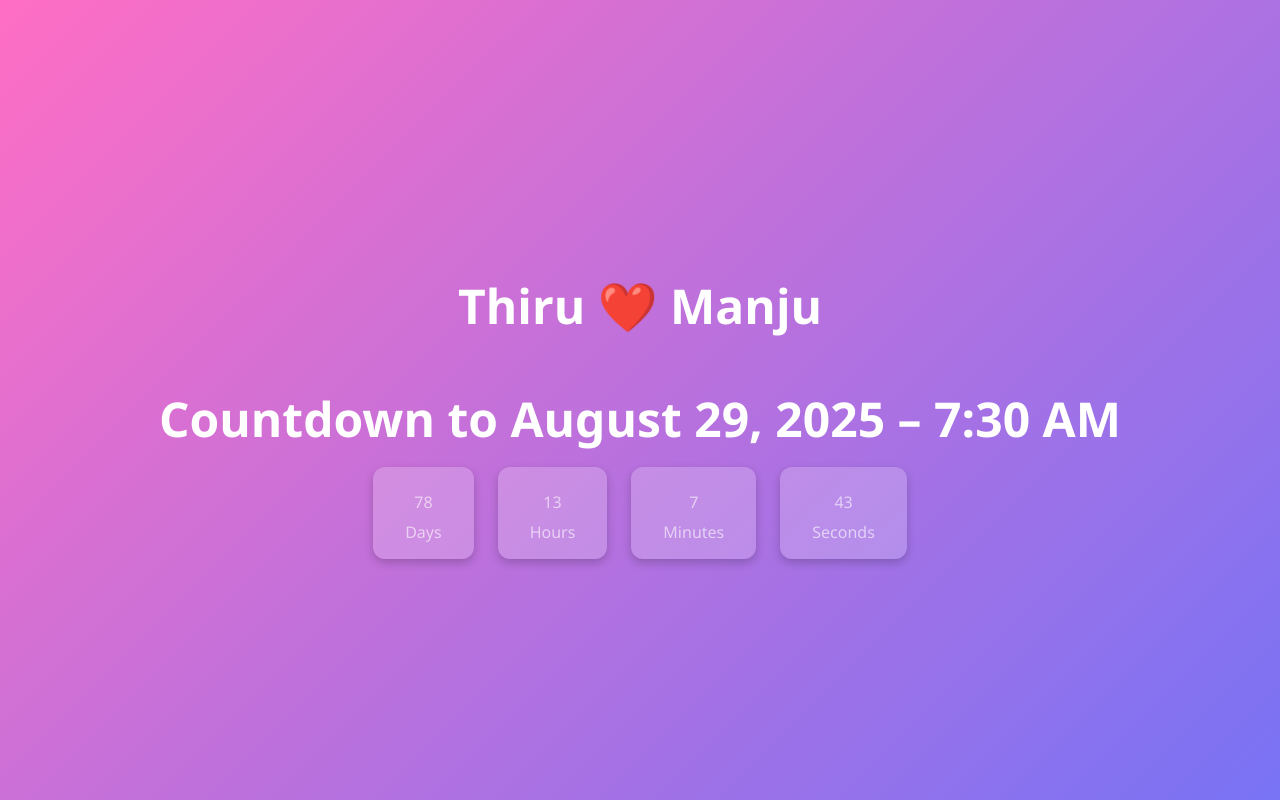
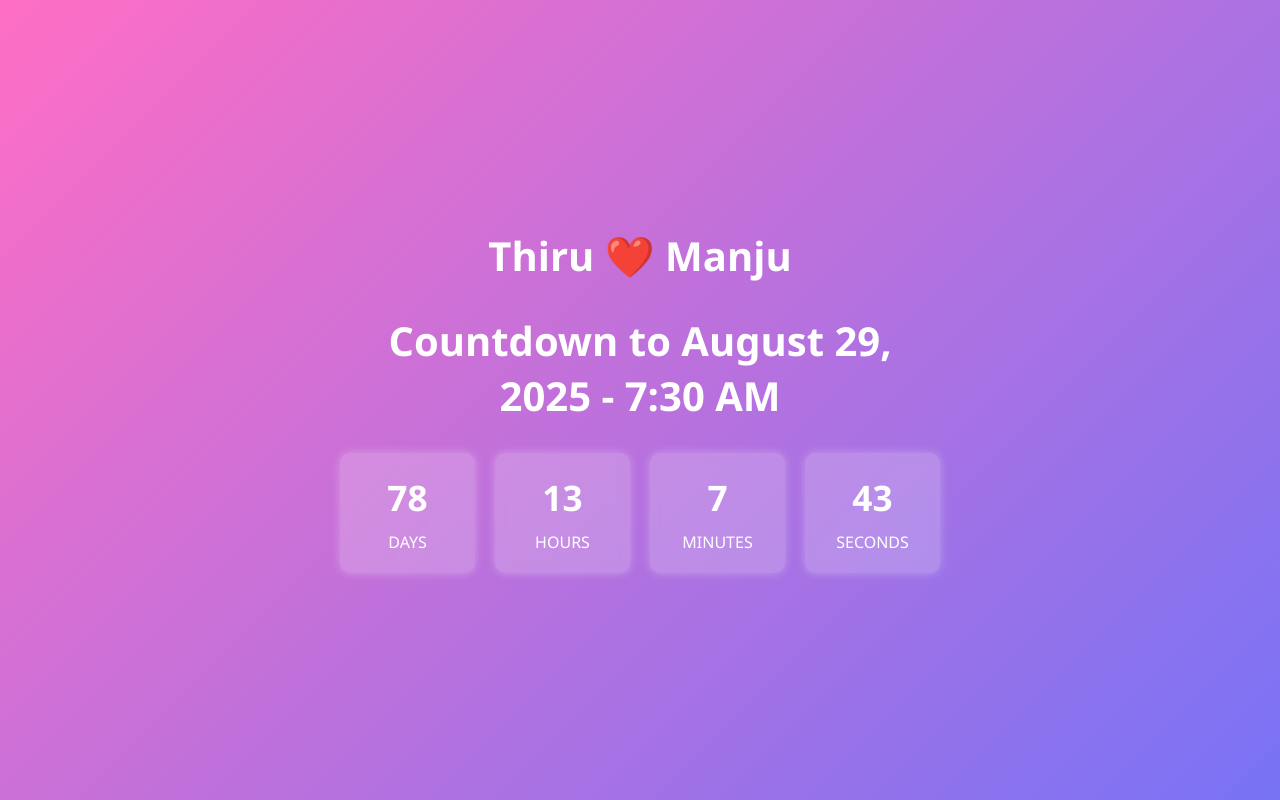
Before and after one commit to aasee/thiruwedsmanju, a plain HTML site: page index.html in a window 1280 px wide. Drawn offline with Linux system fonts and the light colour scheme.

Commit message:
Update index.html

```diff
--- a/index.html
+++ b/index.html
@@ -5,93 +5,124 @@
   <meta name="viewport" content="width=device-width, initial-scale=1.0" />
   <title>Thiru ❤️ Manju</title>
   <style>
-    body {
+    * {
+      box-sizing: border-box;
       margin: 0;
       padding: 0;
-      font-family: 'Segoe UI', Tahoma, Geneva, Verdana, sans-serif;
+    }
+
+    body {
+      height: 100vh;
       display: flex;
       align-items: center;
       justify-content: center;
-      height: 100vh;
+      font-family: 'Segoe UI', Tahoma, Geneva, Verdana, sans-serif;
       background: linear-gradient(135deg, #ff6ec4, #7873f5);
       color: white;
       text-align: center;
-      flex-direction: column;
-      animation: gradientMove 15s ease infinite;
+      padding: 20px;
+    }
+
+    .container {
+      max-width: 600px;
+      width: 100%;
     }
 
     h1 {
-      font-size: 3rem;
-      margin-bottom: 1rem;
+      font-size: 2.5rem;
+      margin-bottom: 30px;
     }
 
     .countdown {
-      font-size: 2.5rem;
       display: flex;
-      gap: 1.5rem;
+      justify-content: space-around;
+      flex-wrap: wrap;
+      gap: 20px;
     }
 
-    .countdown div {
+    .time-box {
+      flex: 1 1 100px;
       background-color: rgba(255, 255, 255, 0.2);
-      padding: 1rem 2rem;
-      border-radius: 12px;
-      box-shadow: 0 4px 10px rgba(0,0,0,0.2);
+      border-radius: 10px;
+      padding: 20px;
+      backdrop-filter: blur(5px);
+      box-shadow: 0 0 10px rgba(255, 255, 255, 0.3);
     }
 
-    .countdown span {
-      display: block;
-      font-size: 1rem;
-      margin-top: 0.5rem;
-      color: #fff9;
+    .time-box h2 {
+      font-size: 2.2rem;
     }
 
-    @keyframes gradientMove {
-      0% {
-        background-position: 0% 50%;
+    .label {
+      margin-top: 10px;
+      font-size: 1rem;
+      text-transform: uppercase;
+    }
+
+    @media (max-width: 500px) {
+      h1 {
+        font-size: 2rem;
       }
-      50% {
-        background-position: 100% 50%;
+
+      .time-box h2 {
+        font-size: 1.8rem;
       }
-      100% {
-        background-position: 0% 50%;
+
+      .label {
+        font-size: 0.9rem;
       }
     }
   </style>
 </head>
 <body>
-  <h1>Thiru ❤️ Manju</h1>
-  <h1>Countdown to August 29, 2025 – 7:30 AM</h1>
-  <div class="countdown" id="countdown">
-    <div><span id="days">--</span><span>Days</span></div>
-    <div><span id="hours">--</span><span>Hours</span></div>
-    <div><span id="minutes">--</span><span>Minutes</span></div>
-    <div><span id="seconds">--</span><span>Seconds</span></div>
+  <div class="container">
+    <h1>Thiru ❤️ Manju</h1>
+    <h1>Countdown to August 29, 2025 - 7:30 AM</h1>
+    <div class="countdown" id="countdown">
+      <div class="time-box">
+        <h2 id="days">0</h2>
+        <div class="label">Days</div>
+      </div>
+      <div class="time-box">
+        <h2 id="hours">0</h2>
+        <div class="label">Hours</div>
+      </div>
+      <div class="time-box">
+        <h2 id="minutes">0</h2>
+        <div class="label">Minutes</div>
+      </div>
+      <div class="time-box">
+        <h2 id="seconds">0</h2>
+        <div class="label">Seconds</div>
+      </div>
+    </div>
   </div>
 
   <script>
-    const countdown = () => {
-      const endDate = new Date('August 29, 2025 07:30:00').getTime();
+    const targetDate = new Date('August 29, 2025 07:30:00').getTime();
+
+    function updateCountdown() {
       const now = new Date().getTime();
-      const diff = endDate - now;
+      const distance = targetDate - now;
 
-      if (diff <= 0) {
-        document.getElementById('countdown').innerHTML = '<div><strong>The time has arrived!</strong></div>';
+      if (distance < 0) {
+        document.getElementById('countdown').innerHTML = '<h2>Time\'s up!</h2>';
         return;
       }
 
-      const days = Math.floor(diff / (1000 * 60 * 60 * 24));
-      const hours = Math.floor((diff % (1000 * 60 * 60 * 24)) / (1000 * 60 * 60));
-      const minutes = Math.floor((diff % (1000 * 60 * 60)) / (1000 * 60));
-      const seconds = Math.floor((diff % (1000 * 60)) / 1000);
+      const days = Math.floor(distance / (1000 * 60 * 60 * 24));
+      const hours = Math.floor((distance % (1000 * 60 * 60 * 24)) / (1000 * 60 * 60));
+      const minutes = Math.floor((distance % (1000 * 60 * 60)) / (1000 * 60));
+      const seconds = Math.floor((distance % (1000 * 60)) / 1000);
 
-      document.getElementById('days').innerText = days;
-      document.getElementById('hours').innerText = hours;
-      document.getElementById('minutes').innerText = minutes;
-      document.getElementById('seconds').innerText = seconds;
-    };
+      document.getElementById('days').textContent = days;
+      document.getElementById('hours').textContent = hours;
+      document.getElementById('minutes').textContent = minutes;
+      document.getElementById('seconds').textContent = seconds;
+    }
 
-    countdown();
-    setInterval(countdown, 1000);
+    updateCountdown();
+    setInterval(updateCountdown, 1000);
   </script>
 </body>
 </html>
```
